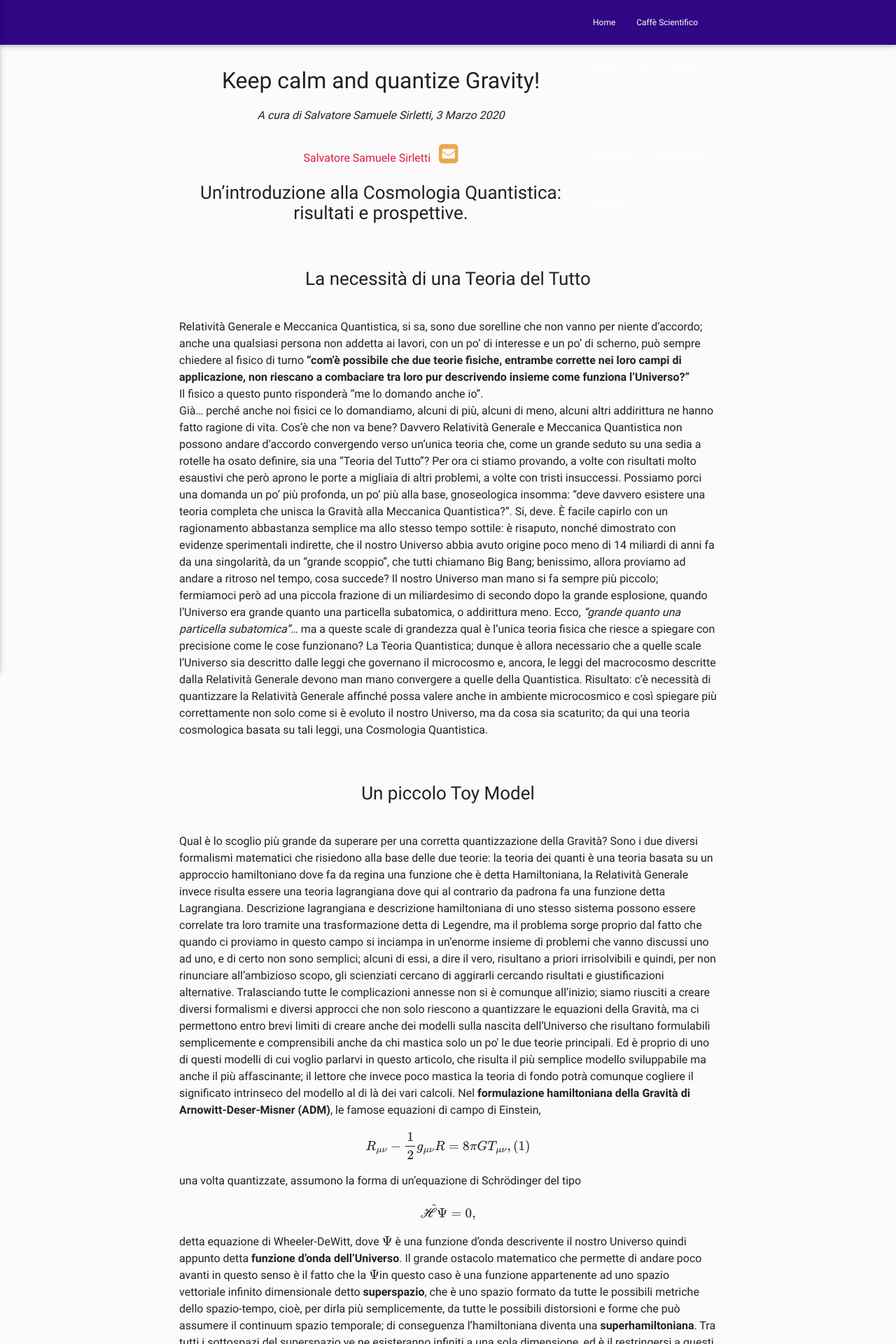
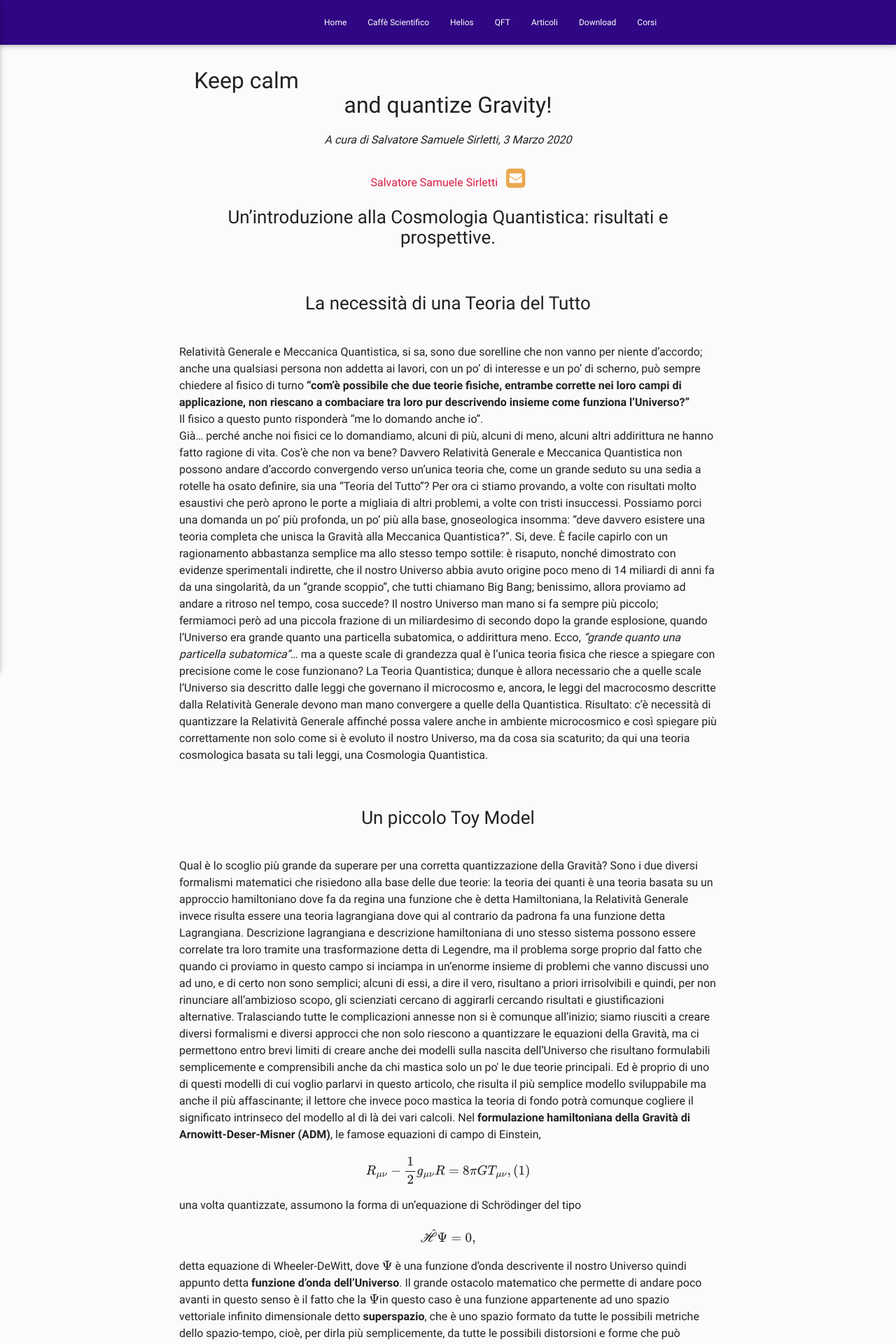
Before and after one commit to ai-sf/aisf_perugia, a Jekyll site: the page built from ArticoliHTML/quantum.md, in a window 1280 px wide. Shown: the top 1920 px of the page at 70% size. Built offline with Jekyll 4.4.1, drawn with Linux system fonts in a browser that asks for light colours; nearby versions of some CDN libraries; formulas are drawn with MathJax 3.

Commit message:
Update quantum.md

```diff
--- a/ArticoliHTML/quantum.md
+++ b/ArticoliHTML/quantum.md
@@ -11,11 +11,11 @@
 
 }
 .left {
-  width: 75%;
+  width: 25%;
 }
 
 .right {
-  width: 25%;
+  width: 75%;
 }
 </style>
 </head>
```
